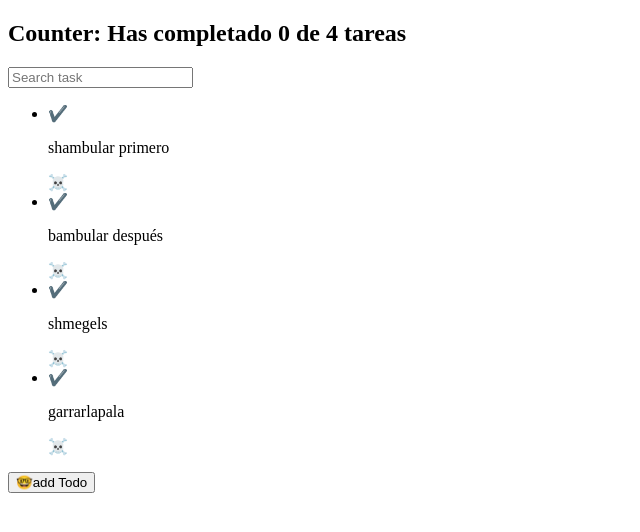
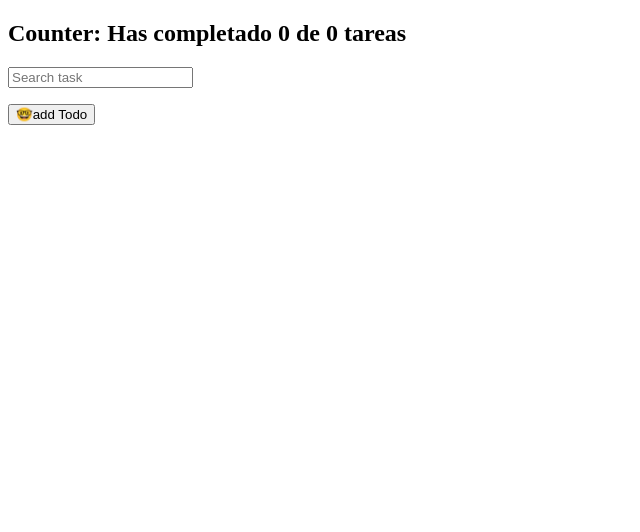
Before and after one commit to manquemedina/TodoMachine, a React (Create React App) app: page / in a window 1280 px wide. Shown: the top 532 px of the page, without its empty margins (0-640 px from the left). Built offline with nearby package versions, Linux system fonts and the light colour scheme.

Commit message:
hubo bugs en el medio pero ahí taría funcionando la persistencia en local

```diff
--- a/src/App.js
+++ /dev/null
@@ -1,94 +0,0 @@
-import { TodoCounter } from "./TodoCounter";
-import { TodoSearch } from "./TodoSearch";
-import { TodoItem } from "./TodoItem";
-import { TodoList } from "./TodoList";
-import { CreateTodoButton } from "./CreateTodoButton";
-import { useState } from "react";
-
-const todosHardcodea2 = [
-  { text: "shambular primero", completed: false },
-  { text: "bambular después", completed: false },
-  { text: "shmegels", completed: false },
-  { text: "garrarlapala", completed: false }
-];
-
-function App() {
-  //estados//
-
-  const [searchValue, setSearchValue] = useState(""); //estado levantado desde TodoSearch para que sea accesible por los demas componentes
-  const [todos, setTodos] = useState(todosHardcodea2);
-
-  //Props para el TodoCounter//
-
-  const totalTodos = todos.length; //cantidad de tareas en nuestro estado
-  const completedTodos = todos.filter((todo) => !!todo.completed).length; //.filter() itera por cada item de nuestro array "todos" (nuestro estado) y la arrow func pasada al metodo filter nos devuelve los items que tengan el atributo completed como "true". El .length del final nos devuelve el largo del array retornado por e .filter, dándonos la cantidad de tareas resueltas.
-  //ahora para implementar filtro de búsqueda:
-
-  let searchedTodos = []; // ahora vamos a usar éste array para mapear los <TodoItem> en nuestro componente <TodoList>
-
-  //lógica para TodoSearch//
-
-  if (searchValue.length <= 0) {
-    searchedTodos = todos; //porque si no buscamos nada nos devuelve la totalidad de tareas
-  } /* else {
-    searchedTodos = todos.filter((todo) => {
-      //con ésta función convertimos cada todo de nuestro searchedTodos[] a minúscula para comparar con el searchValue (esto es para evitar errores)
-      const todoText = todo.text.toLowerCase();
-      //same para el searchValue, notar que no va el ".text" ya que al ser in input text solo puede tener texto
-      const searchText = searchValue.toLowerCase();
-      //la VERDADERA función filtradora con includes
-      return todoText.includes(searchText);
-    }); */
-
-  //este else es same que el de arriba pero + corto y l-gante, en vez de declarar variables para pasar todo a minúscula lo hace directamente con el .includes para flitrar
-  else {
-    searchedTodos = todos.filter((todo) => {
-      return todo.text.toLowerCase().includes(searchValue.toLowerCase());
-    });
-  }
-
-  //Lógica para completar Todos//
-
-  //ésta función recibe el texto, que es el identificador único de nuestros todos y genera un nuevo array con TODAS nuestras tareas para reemplazar nuestro estado anterior "todos", pero marcando la propiedad "completed" como true del index que le pasamos a la funcion:
-  const completeTodo = (text) => {
-    const todoIndex = todos.findIndex((todo) => todo.text === text);
-    const newTodos = [...todos];//clonamos array (importante el destructuring)
-    newTodos[todoIndex].completed = true;//seteamos completed de nuestro índice
-    setTodos(newTodos); //llamamos método actualizador de nuestro estado pasandole nuestro array con el todo actualizado
-  };
-  const deleteTodo = (text) => {
-    const todoIndex = todos.findIndex((todo) => todo.text === text);
-    const newTodos = [...todos];
-    newTodos.splice(todoIndex, 1);
-    setTodos(newTodos); //llamamos método actualizador de nuestro estado pasandole nuestro array con el todo completado
-  };
-
-  // Nuestra UI
-  return (
-    <>
-      <TodoCounter total={totalTodos} completed={completedTodos} />
-      {/* pasando estado de papá a hijo */}
-
-      <TodoSearch searchValue={searchValue} setSearchValue={setSearchValue} />
-      {/* componente parent App pasa el estado como props al children TodoSearch */}
-      {/* Acá tenemos que cablear la función completeTodos */}
-      <TodoList>
-        {searchedTodos.map((todo) => (
-          <TodoItem
-            key={
-              todo.text
-            } /* //el atributo "key" debe ser un identificador único para c/item, en éste caso el texto del todo */
-            text={todo.text}
-            completed={todo.completed}
-            onComplete={() => completeTodo(todo.text)}
-            onDelete={() => deleteTodo(todo.text)} //creamos atributo onComplete que va a llamar a la función pasandole su identificador único, todo.text. Este atributo lo pasamos al método onclick de nuestro span✔️ en todoItem
-          />
-        ))}
-      </TodoList>
-
-      <CreateTodoButton />
-    </>
-  );
-}
-
-export default App;
--- a/src/App/index.js
+++ b/src/App/index.js
@@ -9,10 +9,22 @@
 ];
 
 function App() {
+  //Lógica para persistencia de datos en localStorage
+
+  const localStorageTodos = localStorage.getItem("TODOS_V1");
+  let parsedTodos;
+
+  if (!localStorageTodos) {
+    localStorage.setItem("TODOS_V1", JSON.stringify([]));
+    parsedTodos = [];
+  } else {
+    parsedTodos = JSON.parse(localStorageTodos);
+  }
+
   //estados//
 
-  const [, setSearchValue] = useState(""); //estado levantado desde TodoSearch para que sea accesible por los demas componentes
-  const [todos, setTodos] = useState(todosHardcodea2);
+  const [todos, setTodos] = useState(parsedTodos);
+  const [searchValue, setSearchValue] = useState(""); //estado levantado desde TodoSearch para que sea accesible por los demas componentes
 
   //Props para el TodoCounter//
 
@@ -45,18 +57,26 @@
 
   //Lógica para completar Todos//
 
+  //función para persistir datos en localStorage, que vamos a llamar en los metodos complete/delete Todo
+  const saveTodo = (newTodos) => {
+    const stringifyedTodos = JSON.stringify(newTodos);
+    localStorage.setItem("TODOS_V1", stringifyedTodos);
+    setTodos(newTodos);
+  };
+
   //ésta función recibe el texto, que es el identificador único de nuestros todos y genera un nuevo array con TODAS nuestras tareas para reemplazar nuestro estado anterior "todos", pero marcando la propiedad "completed" como true del index que le pasamos a la funcion:
+
   const completeTodo = (text) => {
     const todoIndex = todos.findIndex((todo) => todo.text === text);
     const newTodos = [...todos]; //clonamos array (importante el destructuring)
     newTodos[todoIndex].completed = true; //seteamos completed de nuestro índice
-    setTodos(newTodos); //llamamos método actualizador de nuestro estado pasandole nuestro array con el todo actualizado
+    saveTodo(newTodos); //llamamos método actualizador de nuestro estado pasandole nuestro array con el todo actualizado
   };
   const deleteTodo = (text) => {
     const todoIndex = todos.findIndex((todo) => todo.text === text);
     const newTodos = [...todos];
     newTodos.splice(todoIndex, 1);
-    setTodos(newTodos); //llamamos método actualizador de nuestro estado pasandole nuestro array con el todo completado
+    saveTodo(newTodos); //llamamos método actualizador de nuestro estado pasandole nuestro array con el todo completado
   };
 
   // Nuestra UI
```
Also changed, not shown: src/App/AppUI.js (+6 -5 lines).
